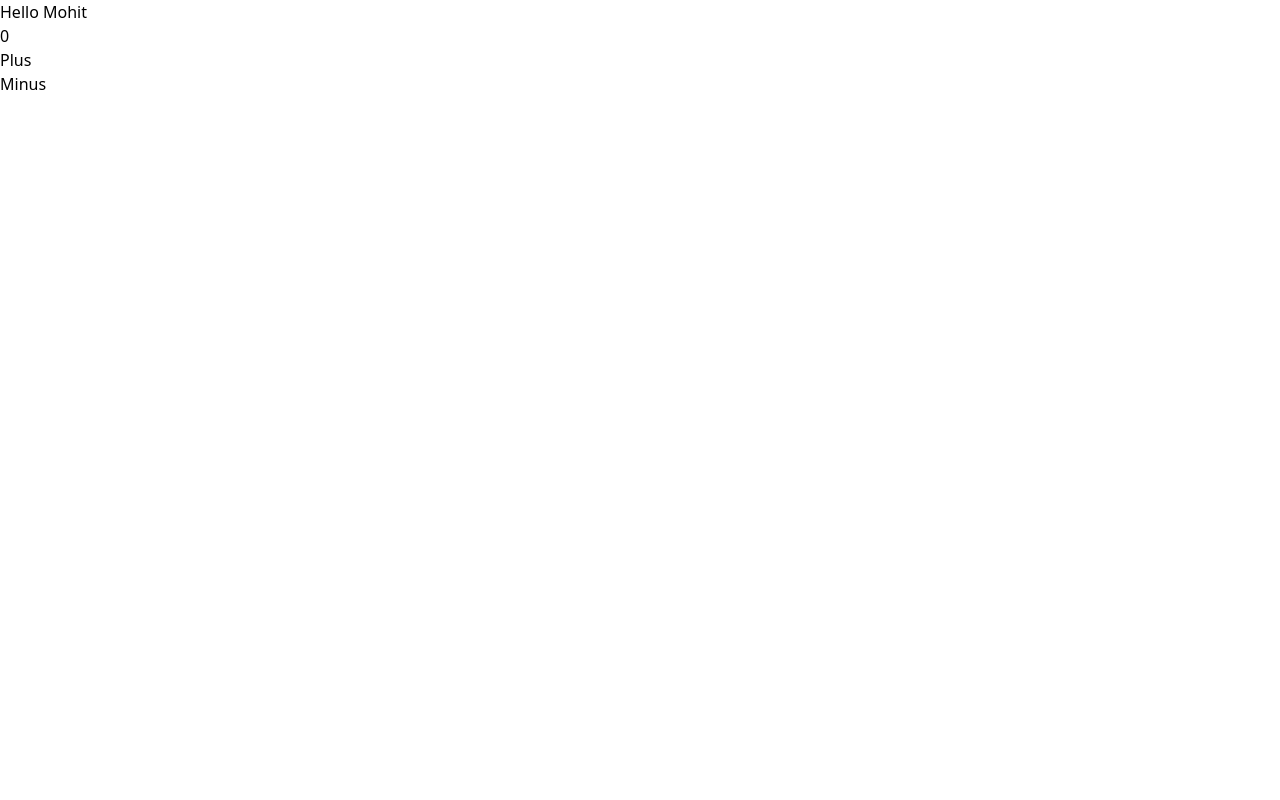
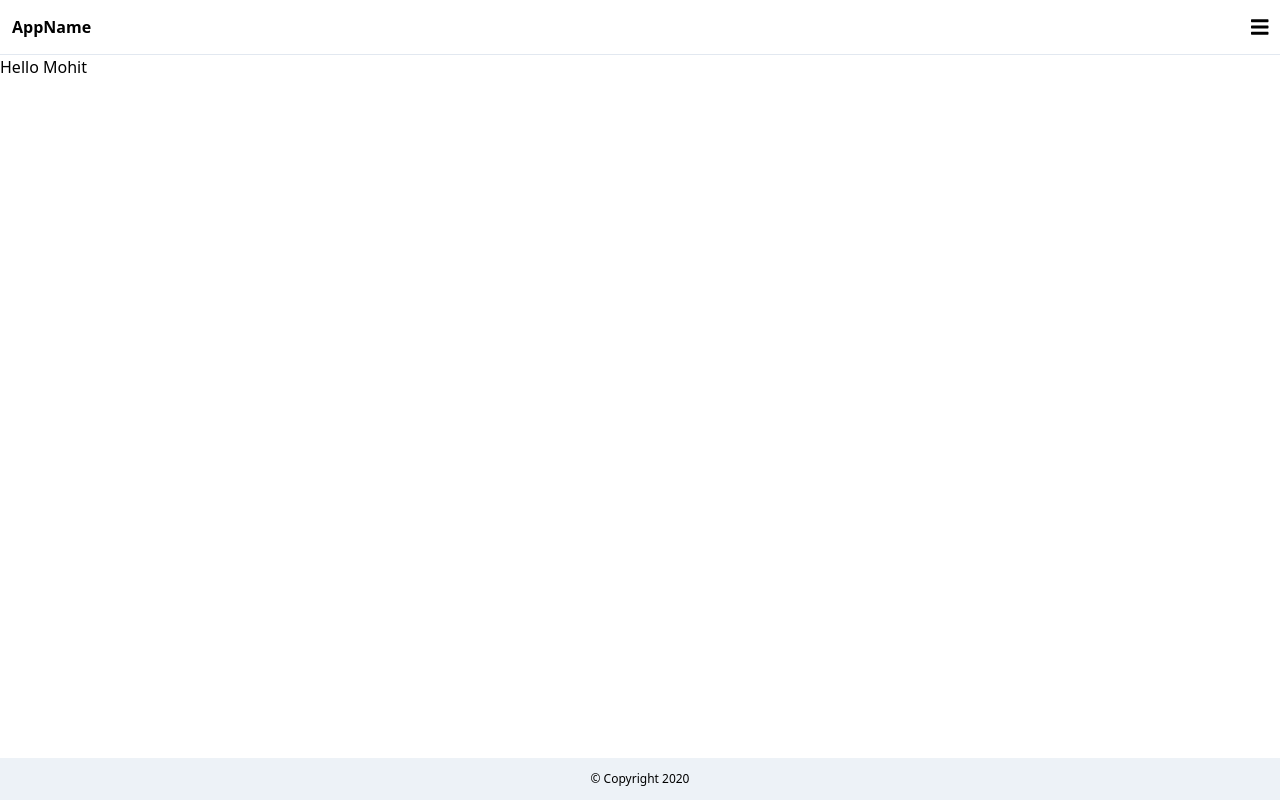
Before and after one commit to mohit56779/Catalogue-App, a React (Create React App) app: page / in a window 1280 px wide. Built offline with nearby package versions, Linux system fonts and the light colour scheme.

Commit message:
adds navigation using hook

```diff
--- a/package.json
+++ b/package.json
@@ -3,6 +3,9 @@
   "version": "0.1.0",
   "private": true,
   "dependencies": {
+    "@fortawesome/fontawesome-svg-core": "^1.2.32",
+    "@fortawesome/free-solid-svg-icons": "^5.15.1",
+    "@fortawesome/react-fontawesome": "^0.1.12",
     "@testing-library/jest-dom": "^5.11.4",
     "@testing-library/react": "^11.1.0",
     "@testing-library/user-event": "^12.1.10",
--- a/src/App.js
+++ b/src/App.js
@@ -1,12 +1,17 @@
 import React from 'react';
 import HelloWorld from './Components/HelloWorld'
-import CounterExample from './Components/CounterExample'
+import AppHeader from './Components/AppHeader'
+import Footer from './Components/Footer'
 
 function App() {
   return (
     <div>
+      <AppHeader/>
+
       <HelloWorld name= "Mohit"/>
-      <CounterExample/>
+
+      <Footer/>
+
     </div>
   );
 }
--- /dev/null
+++ b/src/Components/AppHeader.js
@@ -0,0 +1,18 @@
+import React from 'react';
+import Navigation from './Navigation.js';
+
+
+function Header() {
+	return(
+		<header className = "border-b p-3 flex justify-between items-center ">
+
+			<span className = "font-bold">
+			<h1>AppName</h1>
+			</span>
+
+			<Navigation/>
+		</header>
+		)
+}
+
+export default Header;
--- /dev/null
+++ b/src/Components/Footer.js
@@ -0,0 +1,11 @@
+import React from 'react';
+
+function Footer() {
+	return(
+		<footer className = "bg-gray-200 text-center text-xs p-3 absolute bottom-0 w-full">
+			 &copy; Copyright 2020
+		</footer>
+		)
+}
+
+export default Footer;
--- /dev/null
+++ b/src/Components/Navigation.js
@@ -0,0 +1,44 @@
+import React from 'react';
+import {useState} from 'react';
+import { FontAwesomeIcon } from '@fortawesome/react-fontawesome'
+import { faBars } from '@fortawesome/free-solid-svg-icons'
+
+
+function Navigation() {
+	const [showMenu, setShowMenu] = useState(false);
+	let menu;
+	let menuMask;
+
+	if(showMenu){
+		menu =
+		<div className = 'fixed bg-white top-0 left-0 w-4/5 h-full z-50 shadow'>
+			The menu
+		</div>
+
+		menuMask =
+		<div className = 'bg-black-t-50 fixed top-0 left-0 w-full h-full z-50'
+			onClick = {() => setShowMenu(false)}>
+
+		</div>
+	}
+
+	return(
+		<nav>
+			<span className = "text-xl">
+
+			<FontAwesomeIcon
+				icon = {faBars}
+				onClick = {() => setShowMenu(!showMenu) }/>
+
+			</span>
+
+			{menuMask}
+			{menu}
+
+		</nav>
+		)
+
+
+}
+
+export default Navigation;
--- a/tailwind.config.js
+++ b/tailwind.config.js
@@ -5,7 +5,11 @@ module.exports = {
   },
   purge: [],
   theme: {
-    extend: {},
+    extend: {
+      backgroundColor: {
+        'black-t-50' : 'rgba(0,0,0,0.5)',
+      }
+    },
   },
   variants: {},
   plugins: [],
```
Also changed, not shown: src/tailwind.css, 1 other file (tests, documents, lock files or other folders).
